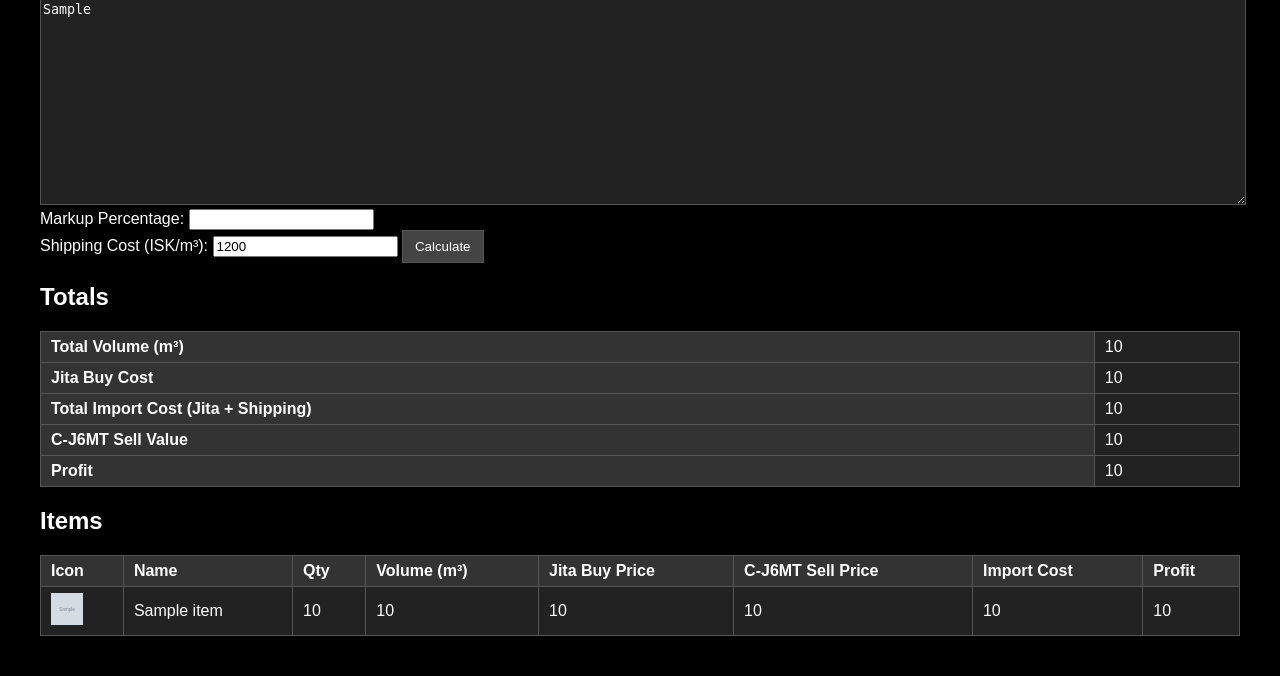
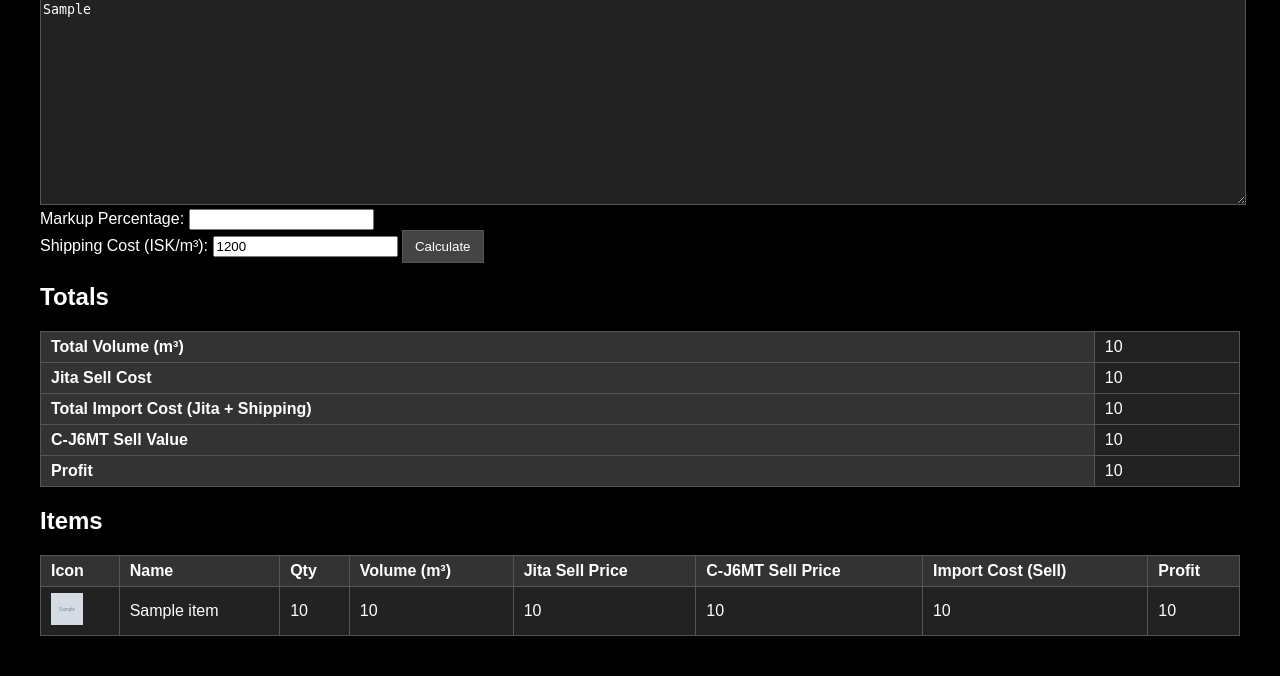
Before and after one commit to SkyeMeadows/LunaSkye-Core, a Python web app: template modules/webapps/import_calculator/templates/general.html in a window 1280 px wide. Shown: the part 163-839 px from the top of the page. Run offline with Jinja, Linux system fonts and the light colour scheme; the template is opened without the code that fills it: most values are stand-ins (such as "Sample title", 1, 10 or a date in 2020); grey boxes marked "Sample" are stand-in pictures.

Commit message:
Fixed Jita Sell being labeled as Jita Buy

```diff
--- a/modules/webapps/import_calculator/static/scripts.js
+++ b/modules/webapps/import_calculator/static/scripts.js
@@ -162,7 +162,7 @@ function renderGeneralResults(items, totals) {
             <h2>Totals</h2>
             <table>
                 <tr><th>Total Volume (m³)</th><td>${fmt(totals.volume)}</td></tr>
-                <tr><th>Jita Buy Cost</th><td>${fmt(totals.subtotal_jita)}</td></tr>
+                <tr><th>Jita Sell Cost</th><td>${fmt(totals.subtotal_jita)}</td></tr>
                 <tr><th>Total Import Cost (Jita + Shipping)</th><td>${fmt(totals.import_cost)}</td></tr>
                 <tr><th>C-J6MT Sell Value</th><td>${fmt(totals.subtotal_gsf)}</td></tr>
                 <tr><th>Profit</th><td>${fmt(totals.profit)}</td></tr>
@@ -173,7 +173,7 @@ function renderGeneralResults(items, totals) {
         let html = `<h2>Items</h2><table>
             <tr>
                 <th>Icon</th><th>Name</th><th>Qty</th><th>Volume (m³)</th>
-                <th>Jita Buy Price</th><th>C-J6MT Sell Price</th>
+                <th>Jita Sell Price</th><th>C-J6MT Sell Price</th>
                 <th>Import Cost</th><th>Profit</th>
             </tr>`;
         for (const item of items) {
--- a/modules/webapps/import_calculator/templates/general.html
+++ b/modules/webapps/import_calculator/templates/general.html
@@ -26,7 +26,7 @@
             <h2>Totals</h2>
             <table>
                 <tr><th>Total Volume (m³)</th><td>{{ totals.volume | int | string | replace('.', ',') }}</td></tr>
-                <tr><th>Jita Buy Cost</th><td>{{ totals.subtotal_jita | round | int | string | replace('.', ',') }}</td></tr>
+                <tr><th>Jita Sell Cost</th><td>{{ totals.subtotal_jita | round | int | string | replace('.', ',') }}</td></tr>
                 <tr><th>Total Import Cost (Jita + Shipping)</th><td>{{ totals.import_cost | round | int | string | replace('.', ',') }}</td></tr>
                 <tr><th>C-J6MT Sell Value</th><td>{{ totals.subtotal_gsf | round | int | string | replace('.', ',') }}</td></tr>
                 <tr><th>Profit</th><td>{{ totals.profit | round | int | string | replace('.', ',') }}</td></tr>
@@ -43,9 +43,9 @@
                     <th>Name</th>
                     <th>Qty</th>
                     <th>Volume (m³)</th>
-                    <th>Jita Buy Price</th>
+                    <th>Jita Sell Price</th>
                     <th>C-J6MT Sell Price</th>
-                    <th>Import Cost</th>
+                    <th>Import Cost (Sell)</th>
                     <th>Profit</th>
                 </tr>
                 {% for item in items %}
```
